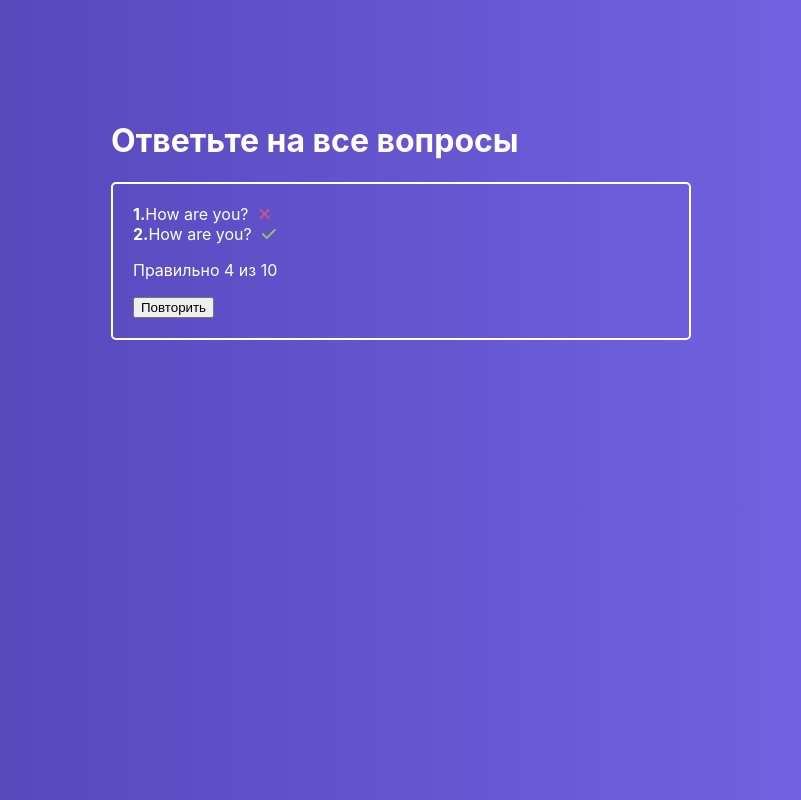
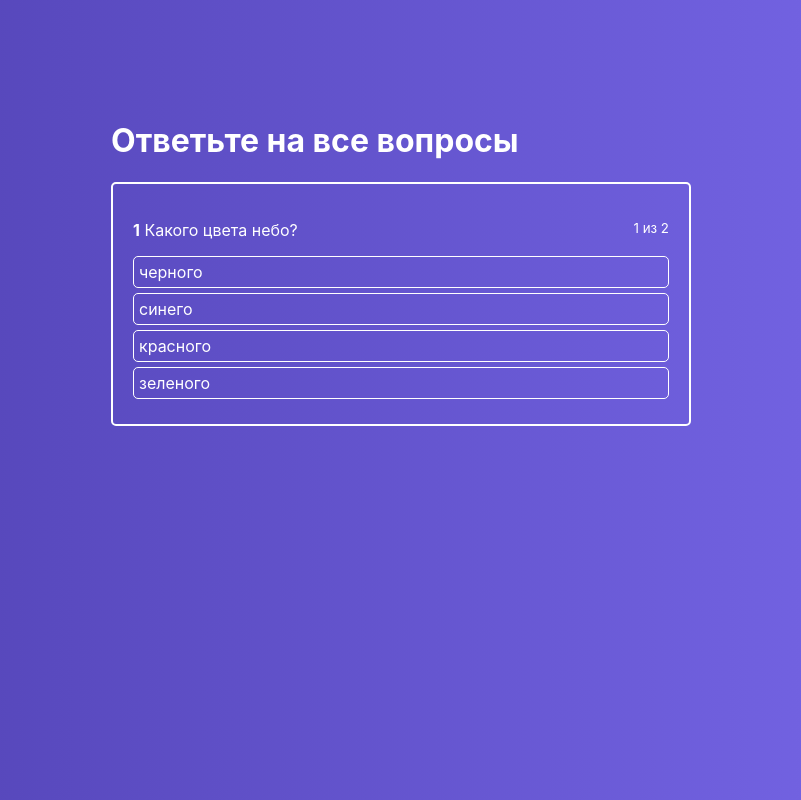
Before and after one commit to Niiaz-Gabidullin/React-Quiz, a React app in the folder questions/: page / in a window 1280 px wide. Shown: the whole page, without its empty margins (239-1040 px from the left). Built offline with nearby package versions, Linux system fonts and the light colour scheme.

Commit message:
results 3

```diff
--- a/questions/src/components/FinishedQuiz/FinishedQuiz.js
+++ b/questions/src/components/FinishedQuiz/FinishedQuiz.js
@@ -2,23 +2,42 @@ import React from "react";
 import classes from "./FinishedQuiz.module.css";
 
 export default function FinishedQuiz(props) {
+  const successCount = Object.keys(props.results).reduce((total,key) => {
+      if(props.results[key] === "success"){
+        total++
+      }
+      return total
+  }, 0);
   return (
     <div className={classes.FinishedQuiz}>
       <ul>
-        <li>
+        {props.quiz.map((quezItem, index) => {
+          const cls = [
+            "fa",
+            props.results[quezItem.id] === "error" ? "fa-times" : "fa-check",
+            classes[props.results[quezItem.id]],
+          ];
+          return (
+            <li key={index}>
+              <strong>{index + 1}</strong>.&nbsp;
+              {quezItem.question}
+              <i className={cls.join(" ")} />
+            </li>
+          );
+        })}
+        {/* <li>
           <strong>1.</strong>How are you?
           <i className={"fa fa-times " + classes.error} />
         </li>
         <li>
           <strong>2.</strong>How are you?
           <i className={"fa fa-check " + classes.success} />
-        </li>
+        </li> */}
       </ul>
-      <p>Правильно 4 из 10</p>
+      <p>Правильно {successCount} из {props.quiz.length}</p>
 
       <div>
-        <button>Повторить</button>
-
+        <button onClick={props.onRetry}>Повторить</button>
       </div>
     </div>
   );
--- a/questions/src/containers/Quiz/Quiz.js
+++ b/questions/src/containers/Quiz/Quiz.js
@@ -6,8 +6,9 @@ import FinishedQuiz from "../../components/FinishedQuiz/FinishedQuiz";
 export default class Quiz extends Component {
   state = {
     activeQuestion: 0,
+    results: {},
     answerState: null,
-    isFinished: true,
+    isFinished: false,
     quiz: [
       {
         question: "Какого цвета небо?",
@@ -35,22 +36,27 @@ export default class Quiz extends Component {
   };
   onAnswerClickHandler = (answerId) => {
     if (this.state.answerState) {
-      const key = Object.keys(this.state.answerState)[0]
-      if(this.state.answerState[key] === "success"){
-          return
+      const key = Object.keys(this.state.answerState)[0];
+      if (this.state.answerState[key] === "success") {
+        return;
       }
     }
     const question = this.state.quiz[this.state.activeQuestion];
+    const results = this.state.results;
     if (question.rightAnswerId === answerId) {
+      if (!results[question.id]) {
+        results[question.id] = "success";
+      }
       this.setState({
         answerState: { [answerId]: "success" },
+        results,
       });
       const timeout = window.setTimeout(() => {
         if (this.isQiuzFinished()) {
           console.log("finished");
           this.setState({
-              isFinished: true
-          })
+            isFinished: true,
+          });
         } else {
           this.setState({
             activeQuestion: this.state.activeQuestion + 1,
@@ -61,8 +67,10 @@ export default class Quiz extends Component {
         window.clearTimeout(timeout);
       }, 1000);
     } else {
+      results[question.id] = "error";
       this.setState({
         answerState: { [answerId]: "error" },
+        results,
       });
     }
   };
@@ -70,16 +78,27 @@ export default class Quiz extends Component {
   isQiuzFinished() {
     return this.state.activeQuestion + 1 === this.state.quiz.length;
   }
+  retryHandler = () => {
+    this.setState({
+      activeQuestion: 0,
+      answerState: null,
+      isFinished: false,
+      results: {},
+    });
+  };
 
   render() {
     return (
       <div className={classes.Quiz}>
         <div className={classes.QuizWrapper}>
           <h1>Ответьте на все вопросы</h1>
-          {
-      this.state.isFinished
-      ? <FinishedQuiz/>
-      :
+          {this.state.isFinished ? (
+            <FinishedQuiz
+              results={this.state.results}
+              quiz={this.state.quiz}
+              onRetry={this.retryHandler}
+            />
+          ) : (
             <ActiveQuiz
               answers={this.state.quiz[this.state.activeQuestion].answers}
               question={this.state.quiz[this.state.activeQuestion].question}
@@ -88,8 +107,7 @@ export default class Quiz extends Component {
               answerNumber={this.state.activeQuestion + 1}
               state={this.state.answerState}
             />
-  }
-
+          )}
         </div>
       </div>
     );
```
Lines whose indentation alone changed are shown as unchanged.
